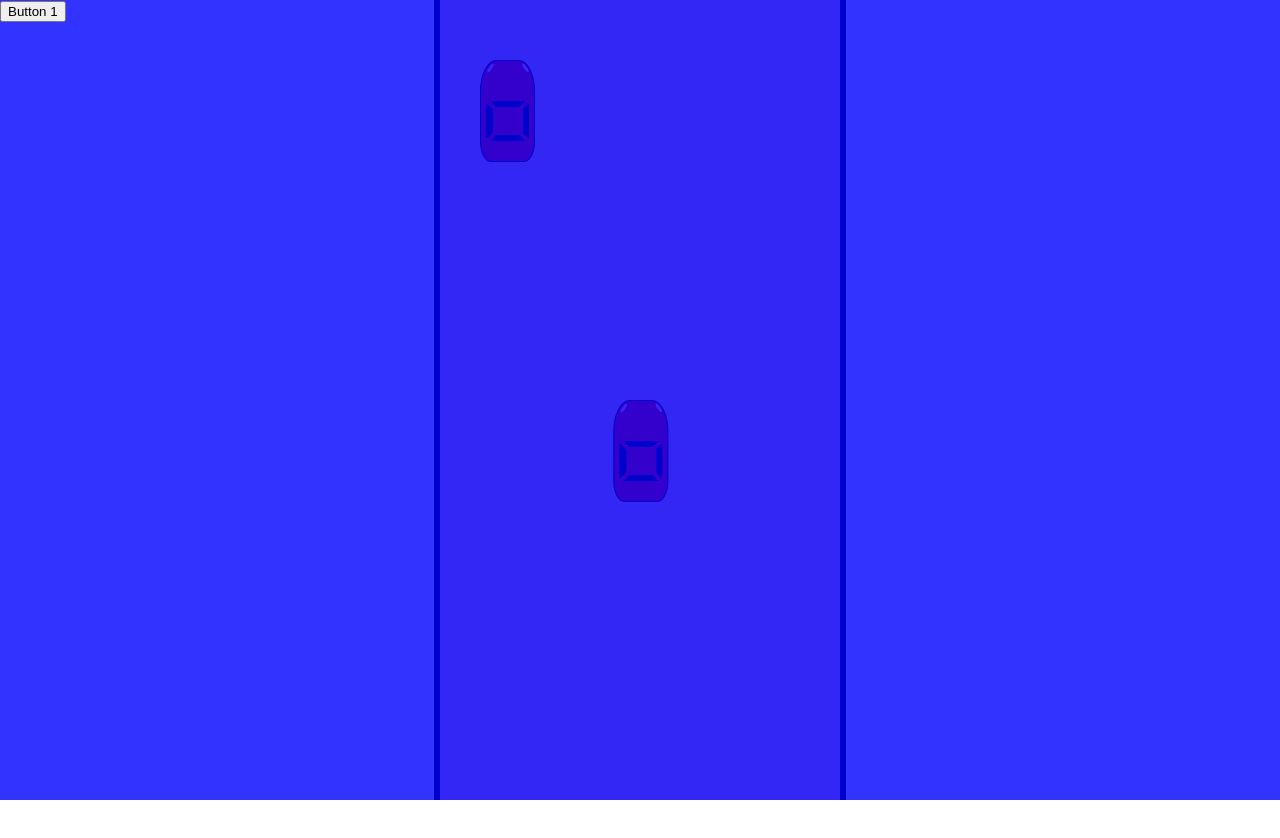
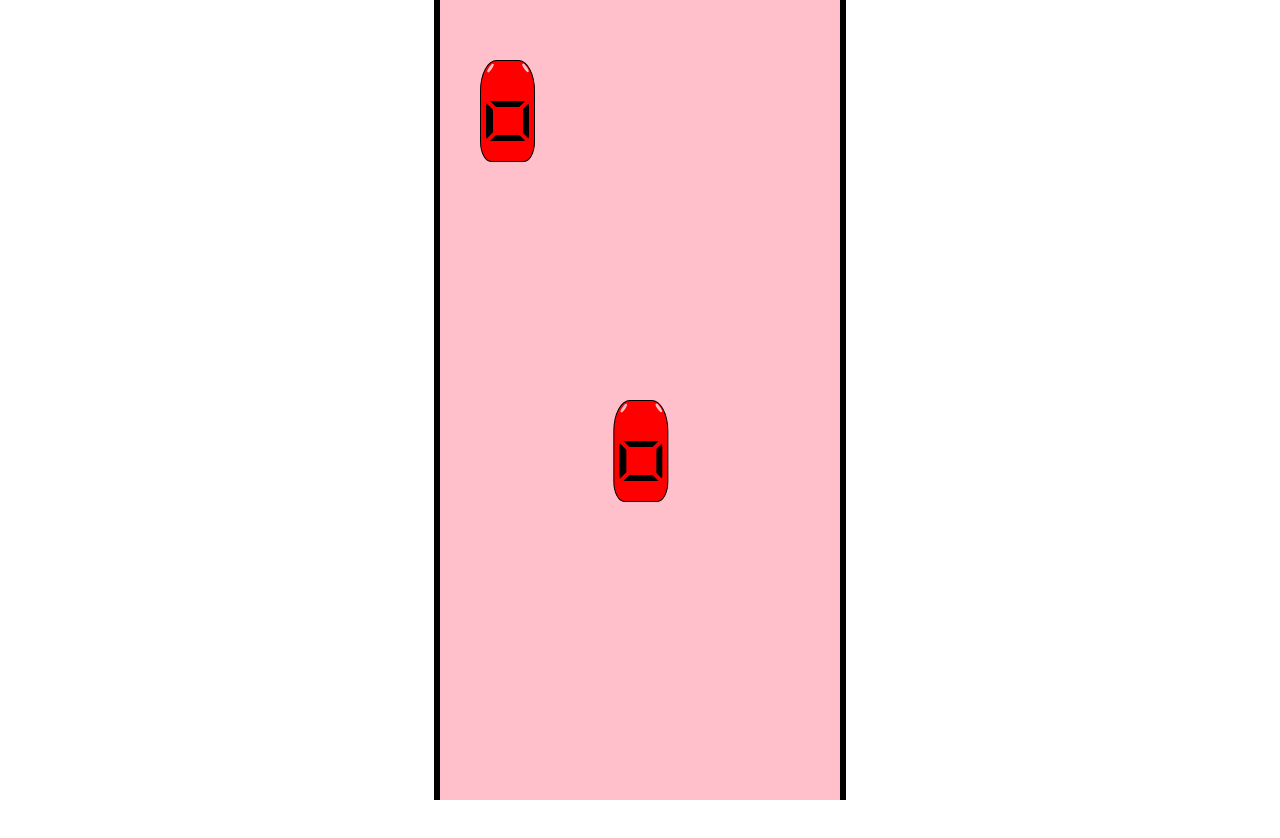
Before and after one commit to martijnvanginkel/car-avoider, a React (Create React App) app: page / in a window 1280 px wide. Shown: the top 838 px of the page. Built offline with nearby package versions, Linux system fonts and the light colour scheme.

Commit message:
feat: added retry functionality

```diff
--- a/src/App.scss
+++ b/src/App.scss
@@ -5,11 +5,3 @@
     height: 100%;
     width: 100%;
 }
-
-.Modal {
-    position: absolute;
-    background-color: blue;
-    height: 100%;
-    width: 100%;
-    opacity: 0.2;
-}
--- a/src/App.tsx
+++ b/src/App.tsx
@@ -1,14 +1,20 @@
+import React, { useState, useEffect } from 'react'
 import './App.scss';
 import Road from './Road'
 import GameOverProvider from './GameOverProvider'
 import GameOverModal from './GameOverModal'
 
 function App() {
+
+    const [resetApp, setResetApp] = useState<number>(0)
+
     return (
-        <div className="App">
+        <div className="App" key={resetApp}>
             <GameOverProvider>
                 <Road />
-                <GameOverModal />
+                <GameOverModal onRetryClick={() => {
+                    setResetApp((prevValue: number) => prevValue + 1)
+                }}/>
             </GameOverProvider>
         </div>
     )
--- a/src/GameOverModal.scss
+++ b/src/GameOverModal.scss
@@ -1,18 +1,38 @@
-.Modal {
+.ModalBackground {
     position: absolute;
     width: 100%;
     height: 100%;
     justify-content: center;
     align-items: center;
     background-color: blue;
-    opacity: 0.8;
+    opacity: 0.5;
 }
 
-.ButtonsContainer {
+.ModalAligner{
     position: absolute;
-    width: 100px;
-    height: 100px;
+    width: 100%;
+    height: 100%;
+    display: flex;
+    justify-content: center;
+    align-items: center;
+    animation-duration: 500ms;
+    animation-name: SlideIn;
+    animation-timing-function: linear;
 }
 
 .Button {
+    border: 2px solid black;
+    background-color: white;
+    padding: 10px 20px;
+    border-radius: 5px;
+    font-size: 1em;
 }
+
+@keyframes SlideIn {
+    from {
+        transform: translateY(-100%);
+    }
+    to {
+        transform: translateY(0%);
+    }
+}
--- a/src/GameOverModal.tsx
+++ b/src/GameOverModal.tsx
@@ -2,24 +2,26 @@ import React from 'react'
 import './GameOverModal.scss'
 import { useGameOver } from './GameOverProvider'
 
-interface Props {}
+interface Props {
+    onRetryClick: () => void
+}
 
-const GameOverModal: React.FC<Props> = () => {
+const GameOverModal: React.FC<Props> = ({ onRetryClick }) => {
 
     const isGameOver = useGameOver()
 
-    if (isGameOver) {
+    if (!isGameOver) {
         return null
     }
 
     return (
-        <div className="Container">
-            <div className="Modal">
+        <>
+            <div className="ModalBackground">
             </div>
-            <div className="ButtonsContainer">
-                <button className="Button">Button 1</button>
+            <div className="ModalAligner">
+                <button className="Button" onClick={onRetryClick}>Retry</button>
             </div>
-        </div>
+        </>
     )
 }
 
```
